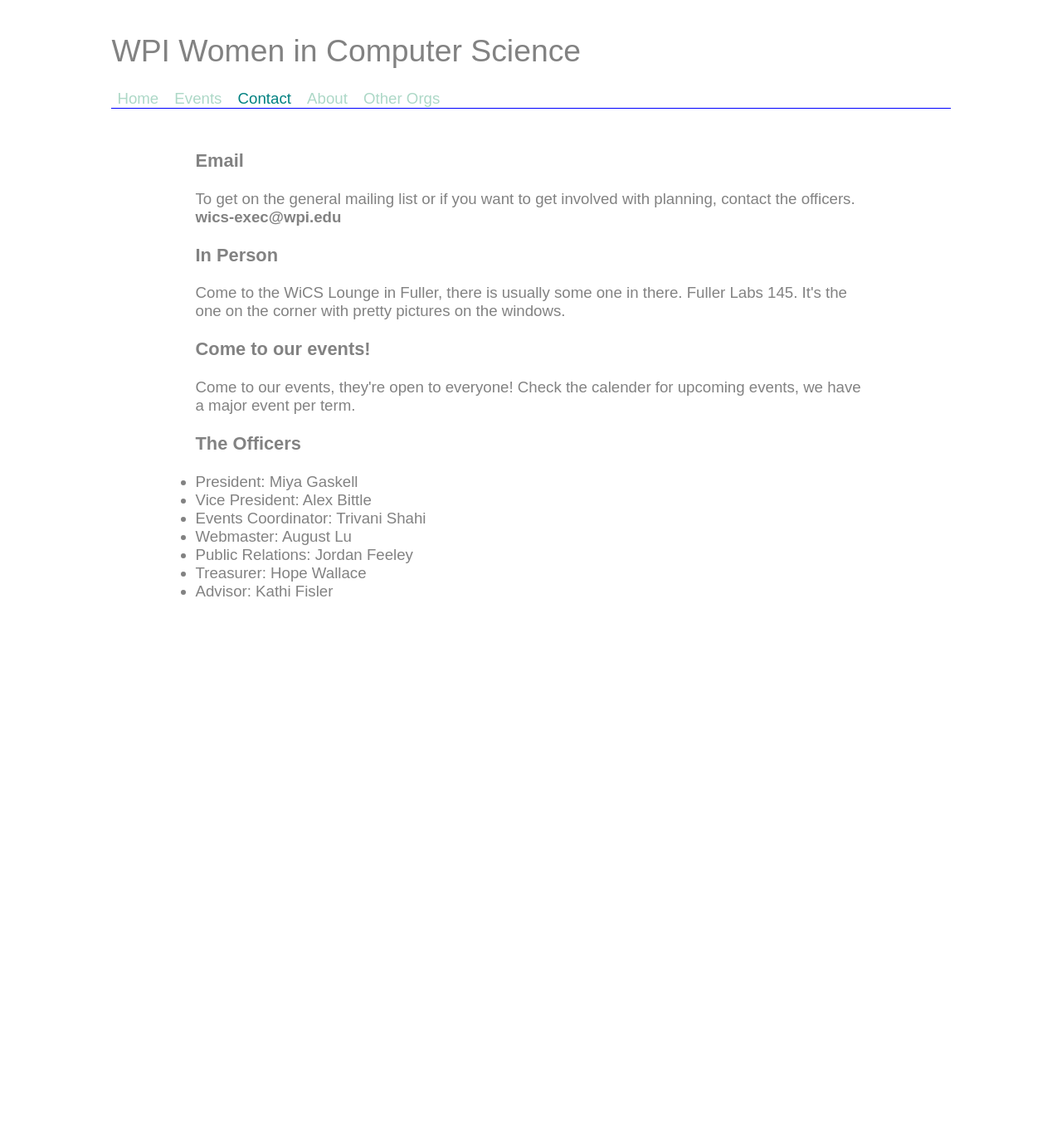
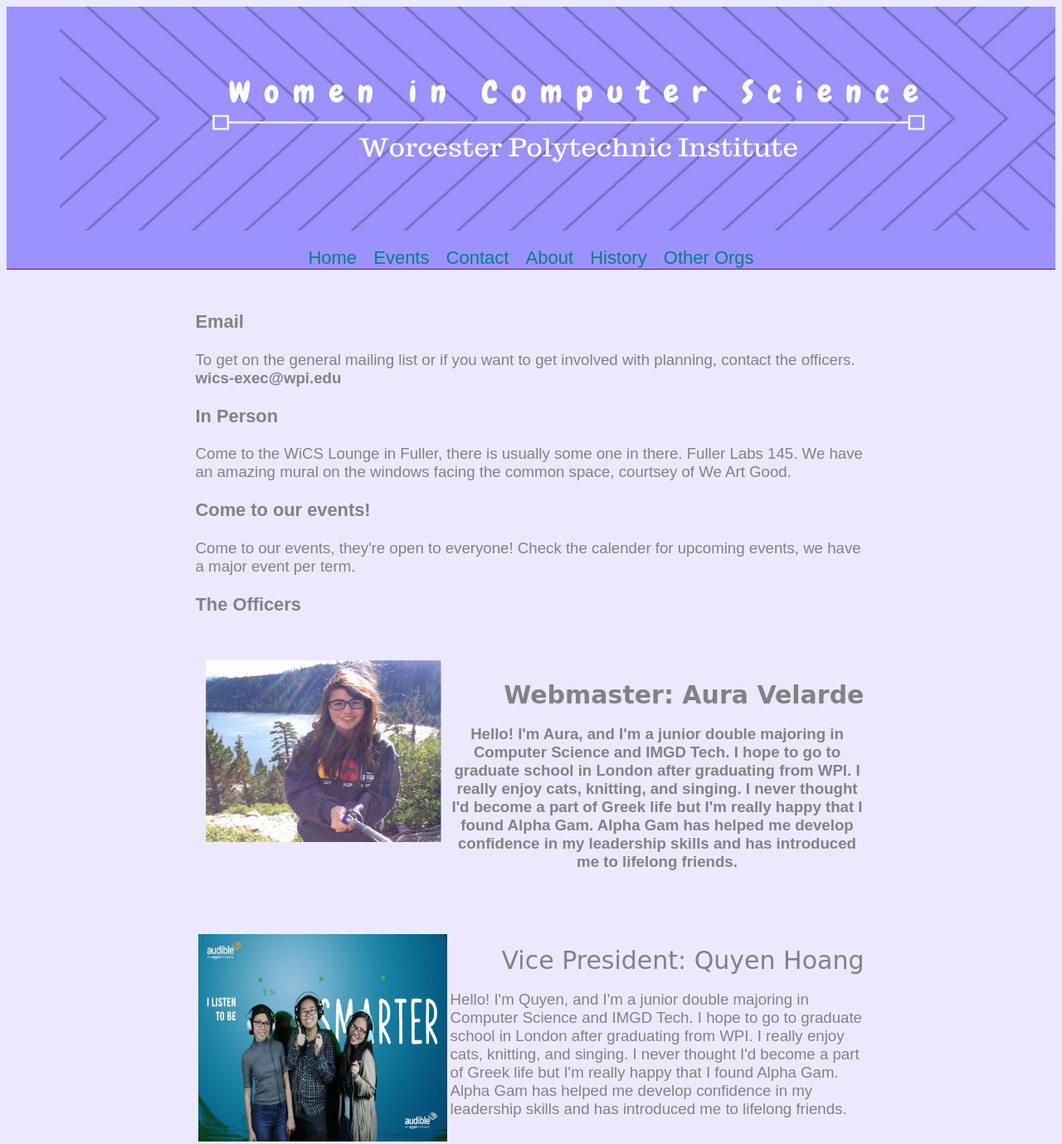
Before and after one commit to jfeeley13/WebwareWICS, a website: page public/contact.html in a window 1280 px wide. Shown: the top 1379 px of the page at 83% size. Before the commit the page ends 800 px from the top, so only its background shows below. Drawn offline with Linux system fonts and the light colour scheme.

Commit message:
Updated Banner, header and contact page
Banner at header for pages, need to change some formatting. Added
pictures for the officers, will need to ask for bios

```diff
--- a/public/contact.html
+++ b/public/contact.html
@@ -7,20 +7,24 @@
   </head>
 
   <body>
-		<div class="main">
-			<div class="header">
-				<h1> WPI Women in Computer Science</h1>
+			<div class="header" style="margin-top: 0px;margin-right: 0px;margin-left: 0px;">
+				<div class="banner">
+					<img class="home_image" src="4.png" alt="wics-banner"/>
+				</div>
 
 				<div class="nav">
 					<ul>
-						<li><a href="index.html">Home</a></li>
+						<li><a id="active" href="index.html">Home</a></li>
 						<li><a href="events.html">Events</a></li>
-						<li><a id="active" href="contact.html">Contact</a></li>
+						<li><a href="contact.html">Contact</a></li>
 						<li><a href="about.html">About</a></li>
+						<li><a href="about.html">History</a></li>
 						<li><a href="other.html">Other Orgs</a></li>
 					</ul>
 				</div><!-- end nav -->
 			</div>
+
+		<div class="main">
 
 			<div class="content">
 				<h3>Email</h3>
@@ -29,7 +33,7 @@
 
 				<h3>In Person</h3>
 				<p>Come to the WiCS Lounge in Fuller, there is usually some one in there.
-				Fuller Labs 145.  It's the one on the corner with pretty pictures on the windows.
+				Fuller Labs 145. We have an amazing mural on the windows facing the common space, courtsey of We Art Good.
 				</p>
 
 				<h3>Come to our events!</h3>
@@ -38,13 +42,69 @@
 				</p>
 
 				<h3>The Officers</h3>
+
+				 <table style="width:100%">
+					  <tr>
+					    <th>
+					    <img src="officers/aura.png" alt="aura" height="350px" width="300px"/>
+					    </th>
+					    <th>
+					    <div class="officerTitle" >
+							Webmaster: Aura Velarde</div>
+								<p>
+								Hello! I'm Aura, and I'm a junior double majoring in Computer Science and IMGD Tech. I hope to go to graduate school in London after graduating from WPI. I really enjoy cats, knitting, and singing.  I never thought I'd become a part of Greek life but I'm really happy that I found Alpha Gam. Alpha Gam has helped me develop confidence in my leadership skills and has introduced me to lifelong friends.
+							</p>
+						</th>
+					  </tr>
+					  <tr>
+					    <td>
+					    <img src="officers/quyen.jpg" alt="quyen" height="250px" width="300px"/>
+						</td>
+					    <td>
+					    	<div class="officerTitle">
+							Vice President: Quyen Hoang</div>
+							<p>
+								Hello! I'm Quyen, and I'm a junior double majoring in Computer Science and IMGD Tech. I hope to go to graduate school in London after graduating from WPI. I really enjoy cats, knitting, and singing.  I never thought I'd become a part of Greek life but I'm really happy that I found Alpha Gam. Alpha Gam has helped me develop confidence in my leadership skills and has introduced me to lifelong friends.
+							</p>
+					    </td>
+					  </tr>
+					  <tr>
+					    <td>
+					    <img src="officers/brianna.jpg" alt="brianna" height="240px" width="300px"/>
+						</td>
+					    <td>
+					    	<div class="officerTitle" >
+							Events Coordinator: Brianna Greenlaw</div>
+							<p>
+								Hello! I'm Quyen, and I'm a junior double majoring in Computer Science and IMGD Tech. I hope to go to graduate school in London after graduating from WPI. I really enjoy cats, knitting, and singing.  I never thought I'd become a part of Greek life but I'm really happy that I found Alpha Gam. Alpha Gam has helped me develop confidence in my leadership skills and has introduced me to lifelong friends.
+							</p>
+					    </td>
+					  </tr>
+					  <tr>
+					    <td>
+					    <img src="officers/emily.jpg" alt="brianna" height="240px" width="300px"/>
+						</td>
+					    <td>
+					    	<div class="officerTitle" >
+							Design Coordinator: Emily Hao</div>
+							<p>
+								Hello! I'm Quyen, and I'm a junior double majoring in Computer Science and IMGD Tech. I hope to go to graduate school in London after graduating from WPI. I really enjoy cats, knitting, and singing.  I never thought I'd become a part of Greek life but I'm really happy that I found Alpha Gam. Alpha Gam has helped me develop confidence in my leadership skills and has introduced me to lifelong friends.
+							</p>
+					    </td>
+					  </tr>
+					</table>
+
+
+
+
 				<ul>
-				   <li>President: Miya Gaskell</li>
-				   <li>Vice President: Alex Bittle</li>
-				   <li>Events Coordinator: Trivani Shahi</li>
-				   <li>Webmaster: August Lu</li>
-				   <li>Public Relations: Jordan Feeley</li>
-				   <li>Treasurer: Hope Wallace</li>
+
+				   <li>President: Hope Wallace</li>
+				   <li>Vice President: Quyen Hoang</li>
+				   <li>Events Coordinator: Brianna Greenlaw</li>
+				   <li>Webmaster: Aura Velarde</li>
+				   <li>Design Coordinator: Emily Hao</li>
+				   <li>Treasurer: Ilana Zeldin</li>
 				   <li>Advisor: Kathi Fisler</li>
 				</ul>
 			</div><!-- end content -->
--- a/public/css/style.css
+++ b/public/css/style.css
@@ -2,10 +2,17 @@
 	font-family:"Arial",sans-serif;
 	font-size:14pt;
 	color:#828282;
-	/*background-color:#d7d7d7;*/
+	background-color:#ece9ff;
 }
-h1{text-align:left; font-weight:normal; /*color:teal;*/}
-h2{}
+h1
+{
+ 	font-size: 55px;
+  font-family: 'Ravi Prakash', cursive;
+ 	background: #8bd6e3;
+}
+
+h1{text-align:left; font-weight:normal; color:teal;}
+h2{font-weight:bold;  font-family: 'Ravi Prakash', cursive; font-size: 37px;}
 h3{}
 ul{padding:0px; margin:0px;}
 
@@ -18,8 +25,13 @@
 
 .nav {
 	font-family:"Arial", sans-serif;
+	text-align: center;
+	font-size: 22px;
 	margin-bottom: 50px;
-	border-bottom: 1px solid blue; /*nav bar line*/
+	border-bottom: 1px solid purple; /*nav bar line*/
+	margin-left:0px;
+	margin-right:0px;
+	background: #9c92ff;
 }
 
 .nav ul li{
@@ -31,17 +43,17 @@
 }
 
 .nav a:link{
-	color: #ADD8C7;
+	color: teal;
 	text-decoration:none;
 }
 
 .nav a:visited{
-	color: #ADD8C7;
+	color: teal;
 	text-decoration:none;
 }
 
 .nav a:hover{
-	color:#828282;
+	color:teal;
 }
 
 .nav a:active{
@@ -76,9 +88,25 @@
 
 .home_image{
 	float:right;
-	margin-left:20px;
+	margin-left:0px;
+	margin-right:0px;
 	margin-bottom:20px;
+	height: 270px;
+	width: 1200px;
 }
+
+.officer{
+	height: 300px;
+	width: 250px;
+}
+
+.officerTitle{
+  	font-family: 'Ravi Prakash', cursive;
+ 	font-size: 30px;
+	text-align: right;
+}
+
+
 
 .box_right{
 	float: right;
@@ -103,10 +131,11 @@
 .footer{
 	padding: 5px;
 /*	background: #ADD8C7;
-*/	color: #fff;
+*/	color: #356F82;
 	width: 100%;
 	text-align: center;
-	font-family:"Lucida Console", sans-serif;
+	font-size: 17px;
+	font-family:"Arial", sans-serif;
 	margin-left:auto;
 	margin-right:auto;
 }
```
Also changed, not shown: public/about.html (+9 -5 lines), public/events.html (+9 -4 lines), public/index.html (+10 -13 lines), public/other.html (+8 -4 lines), public/4.png (added), public/officers/aura.png (added), public/officers/brianna.jpg (added), public/officers/emily.jpg (added), public/officers/quyen.jpg (added), public/pictures/1.jpg (added), public/pictures/2.jpg (added), public/pictures/3.jpg (added), public/pictures/WICSLogo.png (renamed from public/WICSLogo.png), public/pictures/WiCSBanner.jpg (renamed from public/WiCSBanner.jpg).
